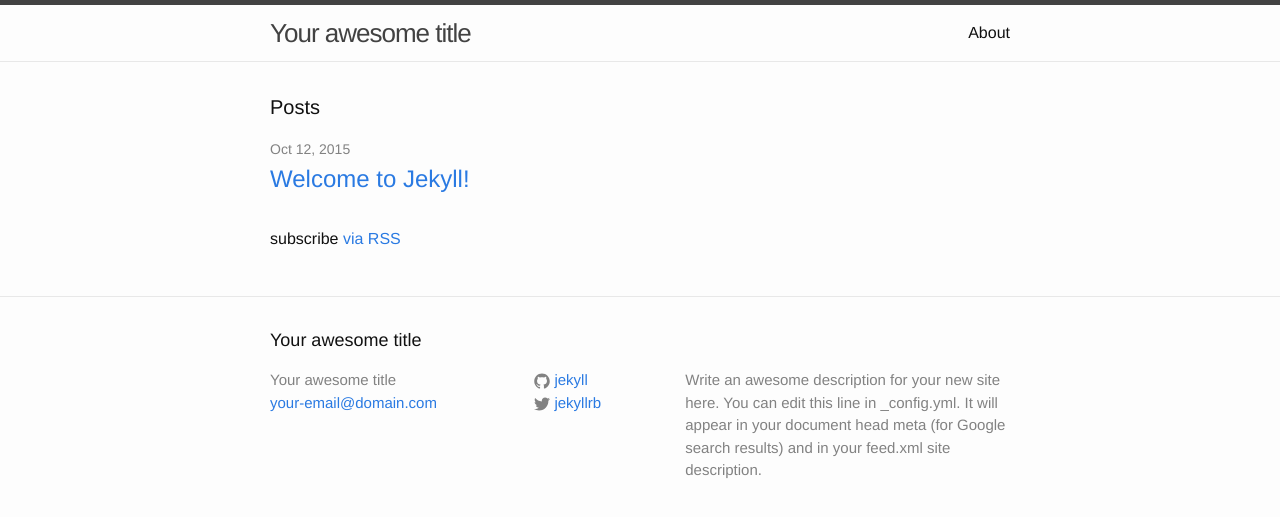
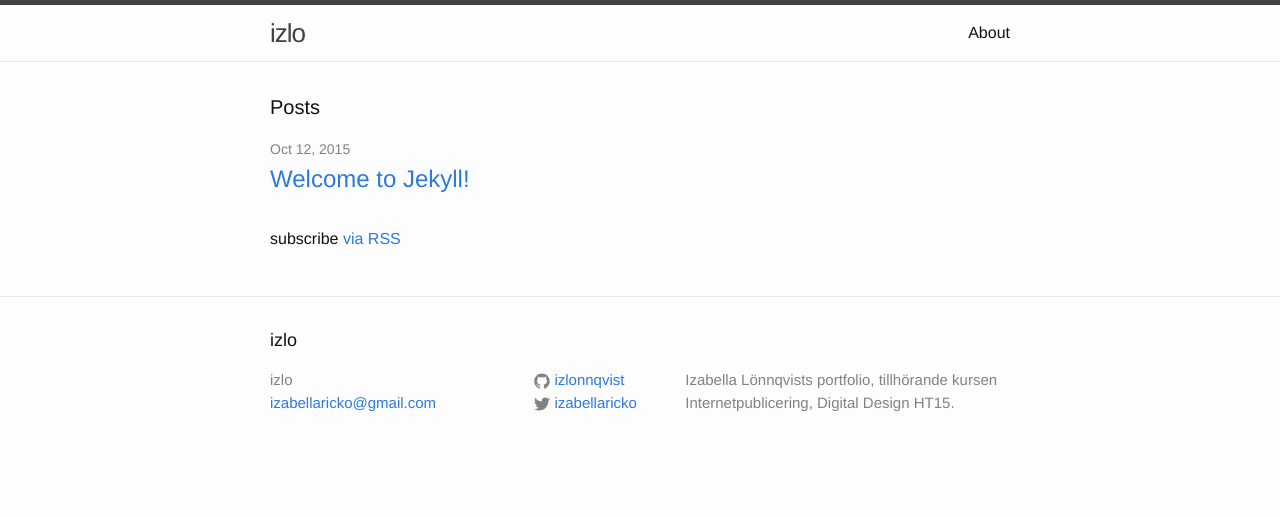
Before and after one commit to izlonnqvist/testsida, a Jekyll site: the page built from index.html, in a window 1280 px wide. Shown: the top 517 px of the page. Built offline with Jekyll 4.4.1, drawn with Linux system fonts in a browser that asks for light colours.

Commit message:
updated descr

```diff
--- a/_config.yml
+++ b/_config.yml
@@ -1,14 +1,13 @@
 # Site settings
-title: Your awesome title
-email: your-email@domain.com
+title: izlo
+email: izabellaricko@gmail.com
 description: > # this means to ignore newlines until "baseurl:"
-  Write an awesome description for your new site here. You can edit this
-  line in _config.yml. It will appear in your document head meta (for
-  Google search results) and in your feed.xml site description.
+  Izabella Lönnqvists portfolio, tillhörande kursen Internetpublicering,
+  Digital Design HT15.
 baseurl: "/testsida" # the subpath of your site, e.g. /blog/
 url: "http://www.izlonnqvist.se" # the base hostname & protocol for your site
-twitter_username: jekyllrb
-github_username:  jekyll
+twitter_username: izabellaricko
+github_username:  izlonnqvist
 
 # Build settings
 markdown: kramdown
```
